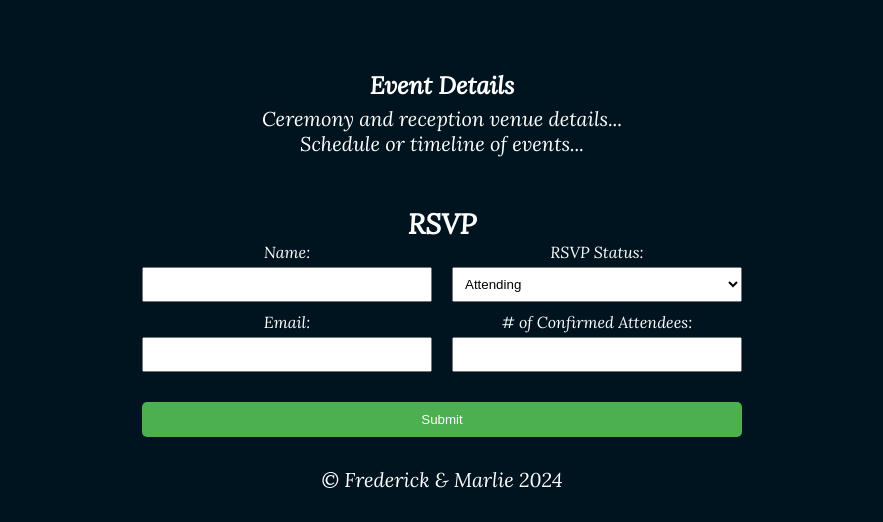
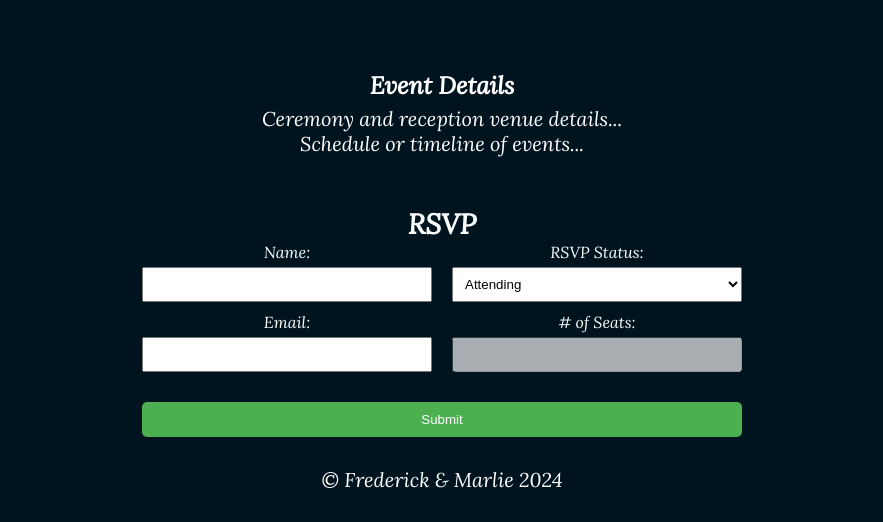
Before and after one commit to XoenLee/fnreyes-portfolio, a plain HTML site: page WeddingWebsite/home.html in a window 1280 px wide. Shown: the part 2656-3178 px from the top of the page, without its empty margins (198-1081 px from the left). Drawn offline with nearby package versions, Linux system fonts and the light colour scheme.

Commit message:
Fixed label

```diff
--- a/WeddingWebsite/home.html
+++ b/WeddingWebsite/home.html
@@ -213,8 +213,8 @@
                     </div>
 
                     <div class="input-group">
-                        <label for="Attendees"># of Confirmed Attendees:</label>
-                        <input type="text" id="Attendees" name="Attendees">
+                        <label for="Attendees"># of Seats:</label>
+                        <input type="text" id="Attendees" name="Attendees" disabled>
                     </div>
                 </div>
 
--- a/WeddingWebsite/wedStyle.css
+++ b/WeddingWebsite/wedStyle.css
@@ -540,7 +540,7 @@ div.event-header h3 {
 }
 
 #rsvp div.rsvp-container {
-    width: 65%;
+    width: 75%;
     padding-top: 50px;
 }
 
```
